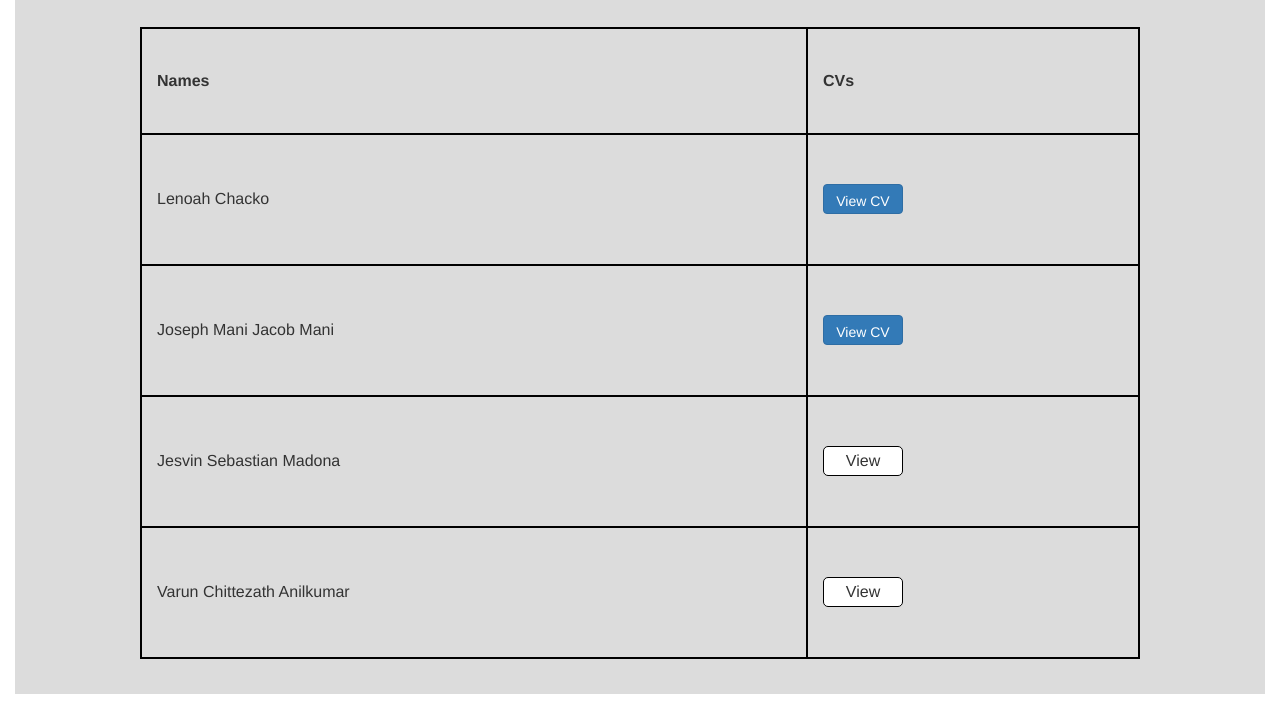
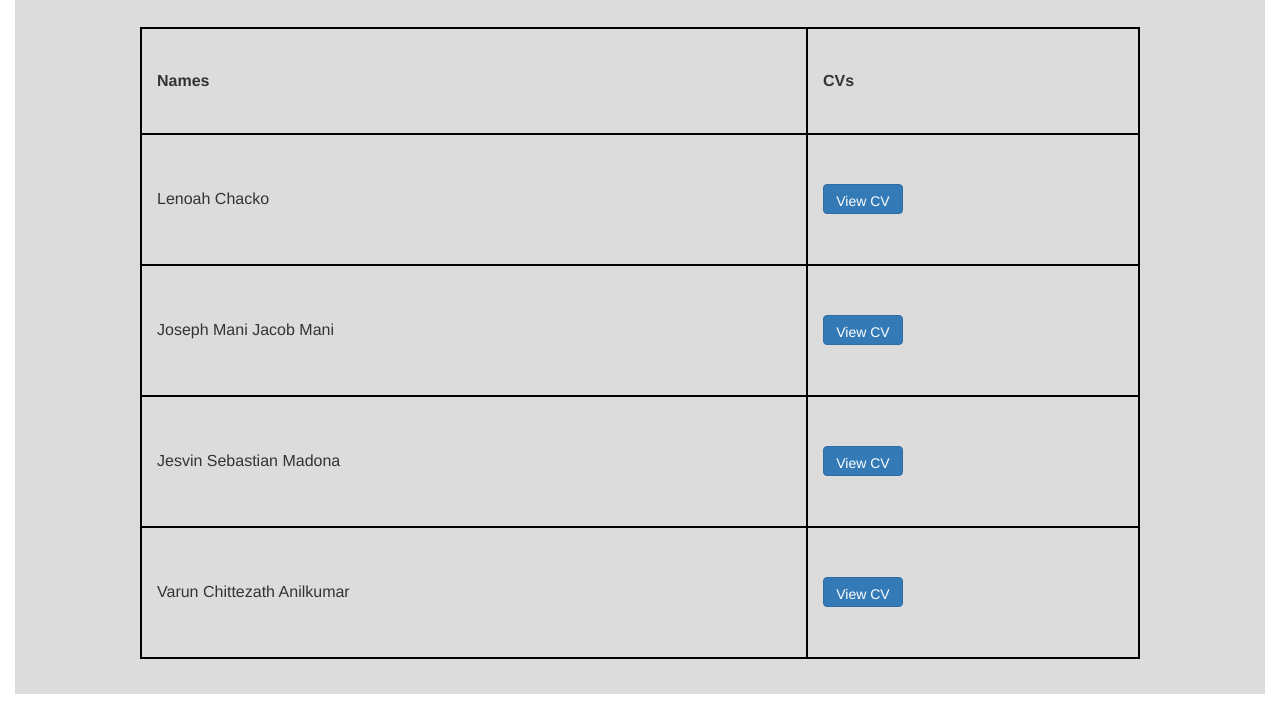
Before and after one commit to lenoah-chacko/recipeFinder, a plain HTML site: page members.html in a window 1280 px wide. Shown: the part 138-852 px from the top of the page. Drawn offline with nearby package versions, Linux system fonts and the light colour scheme.

Commit message:
Update members.html

```diff
--- a/members.html
+++ b/members.html
@@ -50,17 +50,26 @@
                     <tr>
                         <td>Joseph Mani Jacob Mani</td>
                         <td>
-                            <a href="CVs/RESUME_JOSEPH.pdf" download="joseph-resume">
+                            <a href="CVs/Joseph_Resume.pdf" download="joseph-resume">
                                 <button type="button" class="btn btn-primary">View CV</button>
                             </a>
-                        </td>                    </tr>
+                        </td>
+                    </tr>
                     <tr>
                         <td>Jesvin Sebastian Madona</td>
-                        <td><button>View</button></td>
+                        <td>
+                            <a href="CVs/Jesvin_Resume.pdf" download="jesvin-resume">
+                                <button type="button" class="btn btn-primary">View CV</button>
+                            </a>
+                        </td>
                     </tr>
                     <tr>
                         <td>Varun Chittezath Anilkumar</td>
-                        <td><button>View</button></td>
+                        <td>
+                            <a href="CVs/Varun_Resume.pdf" download="varun-resume">
+                                <button type="button" class="btn btn-primary">View CV</button>
+                            </a>
+                        </td>
                     </tr>
                 </table>
             </div>
```
